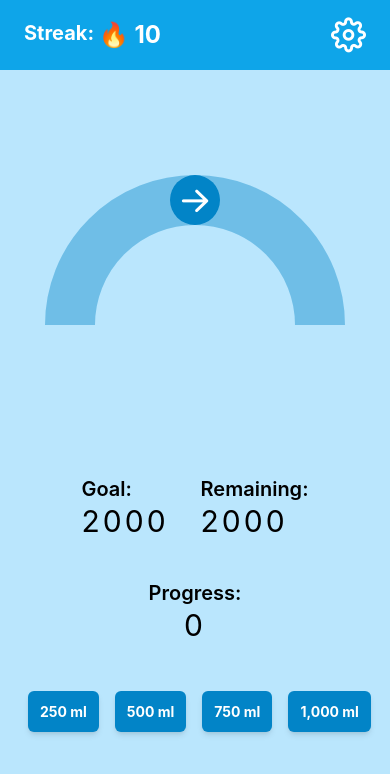
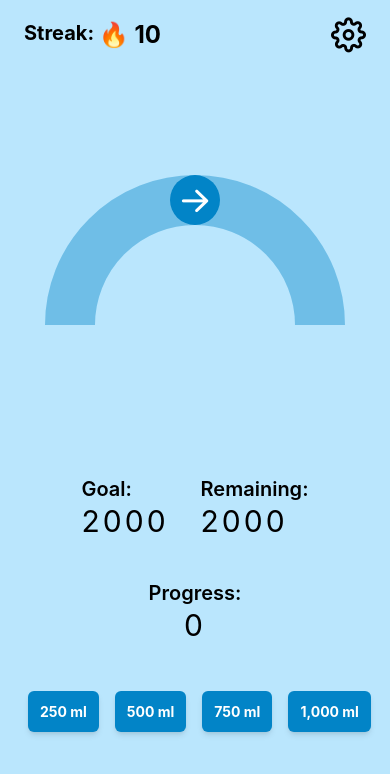
Before and after one commit to bryanansong/Water-Pal, a React Native app: screen /Home in a window 390 px wide. Shown: the top 774 px of the page. Built offline with nearby package versions, Linux system fonts and the light colour scheme.

Commit message:
Changed color of safeareaview and nav bar components

```diff
--- a/src/components/Nav.jsx
+++ b/src/components/Nav.jsx
@@ -11,12 +11,12 @@ import { Feather } from "@expo/vector-icons";
 
 const Nav = ({ navigation }) => {
 	return (
-		<View className="flex flex-row items-center justify-between px-6 py-4 bg-sky-500">
+		<View className="flex flex-row items-center justify-between px-6 py-4 ">
 			<View className="flex flex-row">
-				<Text className="text-xl text-white font-bold">
+				<Text className="text-xl text-black font-bold">
 					Streak:{" "}
 				</Text>
-				<Text className="text-2xl text-white font-bold">
+				<Text className="text-2xl text-black font-bold">
 					🔥 {currentStreak}
 				</Text>
 			</View>
@@ -27,7 +27,7 @@ const Nav = ({ navigation }) => {
 				<Feather
 					name="settings"
 					size={35}
-					color="white"
+					color="black"
 				/>
 			</TouchableOpacity>
 		</View>
--- a/src/screens/home/home.jsx
+++ b/src/screens/home/home.jsx
@@ -16,7 +16,7 @@ const Home = ({ navigation }) => {
 	};
 
 	return (
-		<SafeAreaView className="flex flex-col h-screen bg-sky-500">
+		<SafeAreaView className="flex flex-col h-screen bg-sky-200">
 			<Nav navigation={navigation} />
 
 			<View className="flex flex-col flex-1 items-center justify-center bg-sky-200">
```
